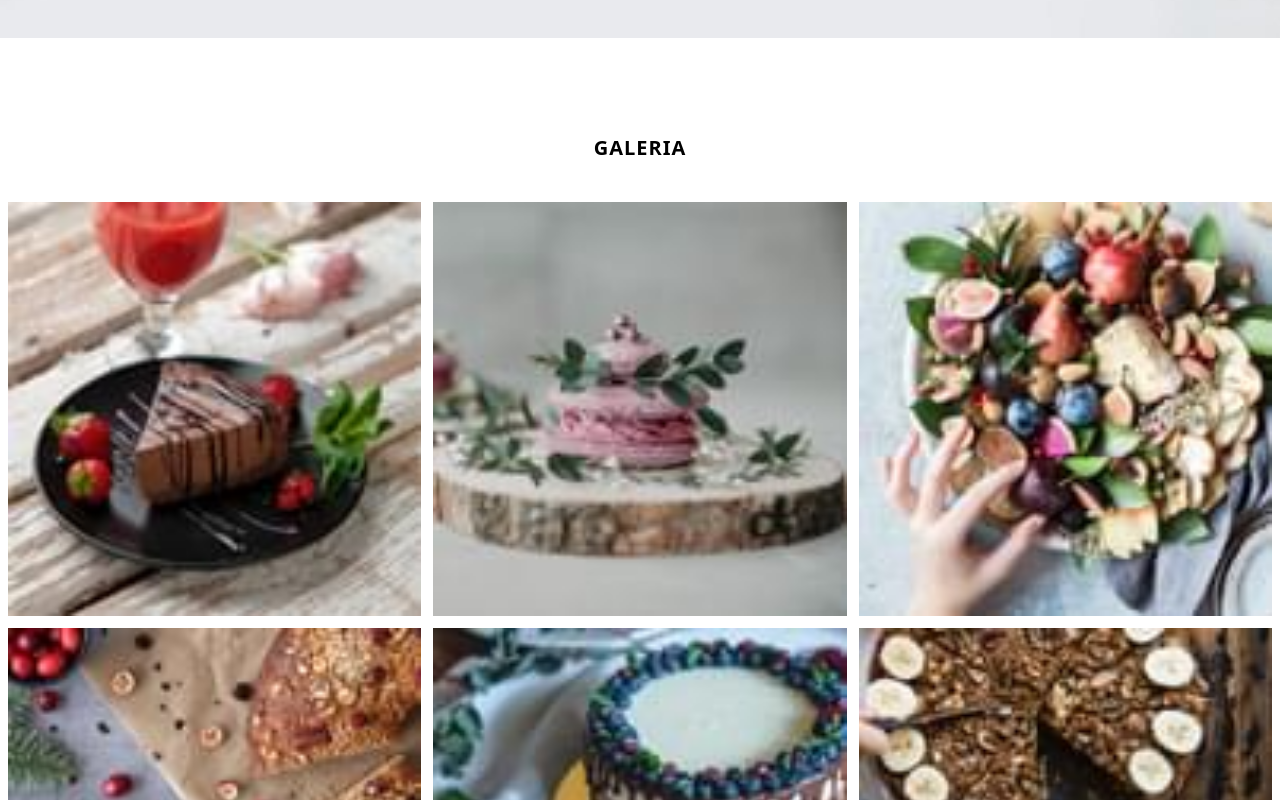
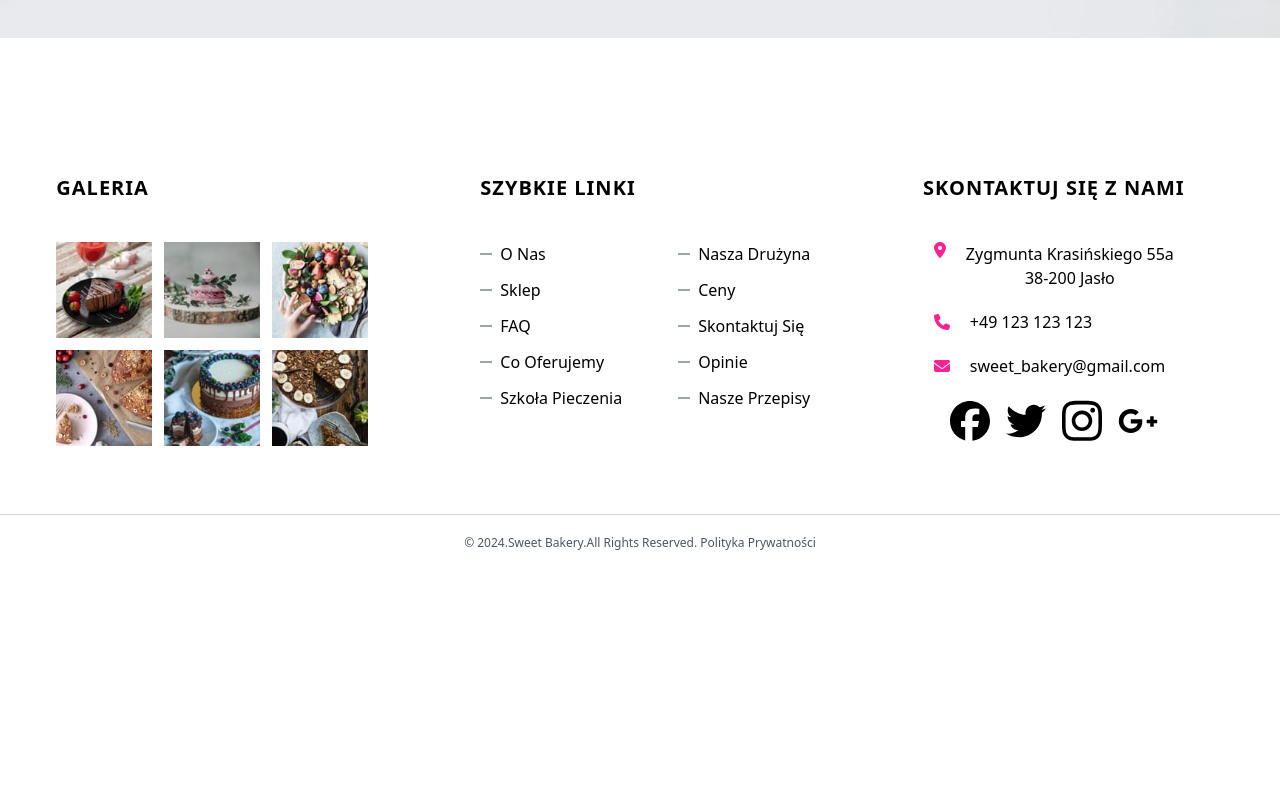
Before and after one commit to frooooooo7/Bakery---website, a React (Vite) app: page / in a window 1280 px wide. Shown: the part 6140-6940 px from the top of the page. After the commit the page ends 6711 px from the top, so only its background shows below. Built offline with nearby package versions, Linux system fonts and the light colour scheme.

Commit message:
Updated the footer for larger screens

```diff
--- a/src/components/Footer.tsx
+++ b/src/components/Footer.tsx
@@ -16,22 +16,24 @@ const Footer = () => {
     return (
         <section className="px-2 py-6 lg:py-12">
             <div className="container mx-auto">
+                <div className="lg:flex lg:justify-center lg:space-x-10 xl:space-x-28">
                     <div className="gallery">
-                    <h1 className="text-center tracking-wider pb-10 text-xl font-bold">GALERIA</h1>
-                    <div className="grid grid-cols-3 gap-3">
-                        <img src={photo1} className="w-full h-full object-cover" />
-                        <img src={photo2} className="w-full h-full object-cover" />
-                        <img src={photo3} className="w-full h-full object-cover" />
-                        <img src={photo4} className="w-full h-full object-cover" />
-                        <img src={photo5} className="w-full h-full object-cover" />
-                        <img src={photo6} className="w-full h-full object-cover" />
+                        <h1 className="text-center lg:text-left tracking-wider py-10 text-xl font-bold">GALERIA</h1>
+                        <div className="grid grid-cols-3 gap-3 sm:flex sm:justify-center lg:grid lg:grid-cols-3">
+                            <img src={photo1} className="w-full h-full sm:w-20 sm:h-20 lg:w-16 lg:h-16 xl:w-24 xl:h-24 object-cover" />
+                            <img src={photo2} className="w-full h-full sm:w-20 sm:h-20 lg:w-16 lg:h-16 xl:w-24 xl:h-24 object-cover" />
+                            <img src={photo3} className="w-full h-full sm:w-20 sm:h-20 lg:w-16 lg:h-16 xl:w-24 xl:h-24 object-cover" />
+                            <img src={photo4} className="w-full h-full sm:w-20 sm:h-20 lg:w-16 lg:h-16 xl:w-24 xl:h-24 object-cover" />
+                            <img src={photo5} className="w-full h-full sm:w-20 sm:h-20 lg:w-16 lg:h-16 xl:w-24 xl:h-24 object-cover" />
+                            <img src={photo6} className="w-full h-full sm:w-20 sm:h-20 lg:w-16 lg:h-16 xl:w-24 xl:h-24 object-cover" />
                         </div>
                     </div>
 
+                    <div className="sm:grid sm:grid-cols-2 xl:gap-x-16">
                         <div className="links">
-                    <h1 className="text-center tracking-wider py-10 text-xl font-bold">SZYBKIE LINKI</h1>
-                    <div className="">
-                        <ol className="grid grid-cols-2 gap-3">
+                            <h1 className="text-center lg:text-left tracking-wider py-10 text-xl font-bold">SZYBKIE LINKI</h1>
+                            <div className="sm:flex sm:flex-col sm:items-center">
+                                <ol className="grid grid-cols-2 gap-3 sm:flex sm:flex-col md:grid md:grid-cols-2 md:gap-x-14">
                                     <li className="flex items-center">
                                         <span className="bg-gray-400 h-[2px] w-3 inline-block mr-2"></span>
                                         <a href="">O Nas</a>
@@ -76,23 +78,21 @@ const Footer = () => {
                             </div>
                         </div>
 
-                <div className="in_touch mb-10">
-                    <h1 className="text-center tracking-wider pb-10 text-xl font-bold py-10">SKONTAKTUJ SIĘ Z NAMI</h1>
-                    <div className="flex flex-col text-center mb-5">
-                        <FontAwesomeIcon icon={faLocationDot} style={{ color: "#f72293", }} className="mb-2"></FontAwesomeIcon>
-                        <h1>Zygmunta Krasińskiego 55a</h1>
-                        <h1>38-200 Jasło</h1>
+                        <div className="in_touch flex flex-col items-center">
+                            <h1 className="text-center lg:text-left tracking-wider pb-10 text-xl font-bold py-10">SKONTAKTUJ SIĘ Z NAMI</h1>
+                            <div>
+                                <div className="flex flex-col text-center mb-5 md:flex-row md:gap-5">
+                                    <FontAwesomeIcon icon={faLocationDot} style={{ color: "#f72293", }}></FontAwesomeIcon>
+                                    <h1>Zygmunta Krasińskiego 55a <br></br>38-200 Jasło</h1>
                                 </div>
-                    <div className="flex flex-col text-center mb-5">
-                        <FontAwesomeIcon icon={faPhone} style={{ color: "#f72293", }} className="mb-2"></FontAwesomeIcon>
+                                <div className="flex flex-col items-center text-center mb-5 md:flex-row md:gap-5">
+                                    <FontAwesomeIcon icon={faPhone} style={{ color: "#f72293", }}></FontAwesomeIcon>
                                     <h1>+49 123 123 123</h1>
                                 </div>
-                    <div className="flex flex-col text-center mb-5">
-                        <FontAwesomeIcon icon={faEnvelope} style={{ color: "#f72293", }} className="mb-2"></FontAwesomeIcon>
+                                <div className="flex flex-col items-center text-center mb-5 md:flex-row md:gap-5">
+                                    <FontAwesomeIcon icon={faEnvelope} style={{ color: "#f72293", }}></FontAwesomeIcon>
                                     <h1>sweet_bakery@gmail.com</h1>
                                 </div>
-                </div>
-
                                 <div className="icons flex justify-center items-center gap-4">
                                     <i className="w-10"><Facebook /></i>
                                     <i className="w-10"><Twitter /></i>
@@ -100,6 +100,10 @@ const Footer = () => {
                                     <i className="w-10"><Google /></i>
                                 </div>
                             </div>
+                        </div>
+                    </div>
+                </div>
+            </div>
         </section>
     )
 }
```
Lines whose indentation alone changed are shown as unchanged.
